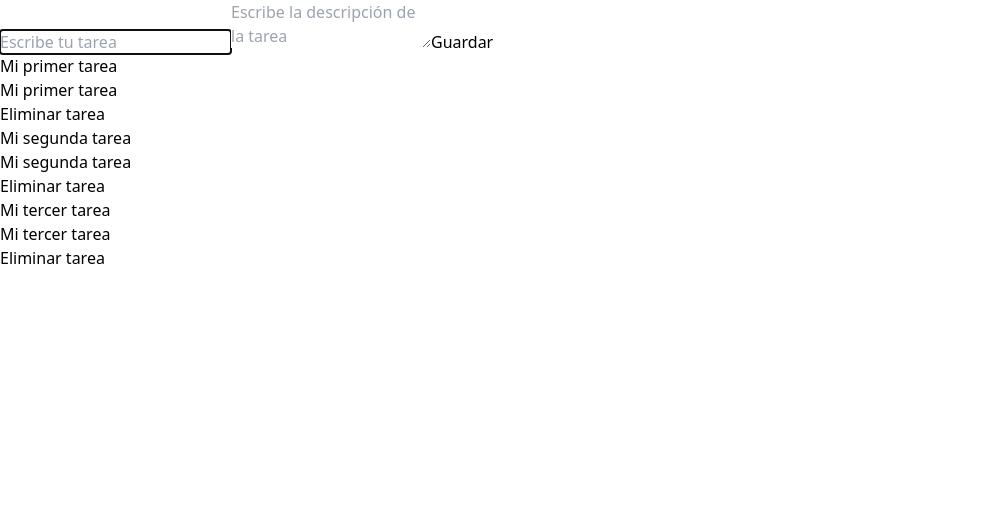
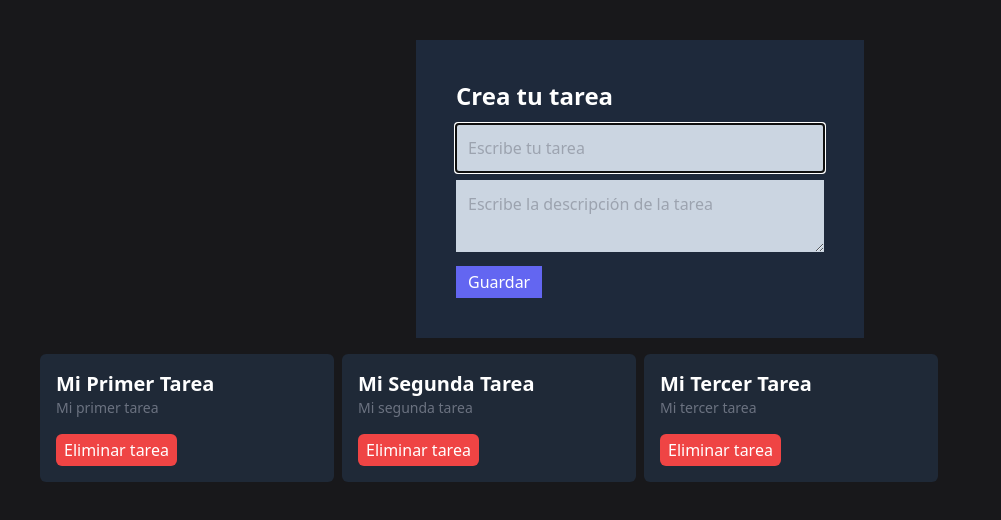
Before and after one commit to Alquimista-07/CursoDeReactjsDesdeCeroParaPrincipiantes2022, a React (Vite) app in the folder react-task-vite-application/: page / in a window 1280 px wide. Shown: the top 520 px of the page, without its empty margins (0-1001 px from the left). Built offline with nearby package versions, Linux system fonts and the light colour scheme.

Commit message:
25. TailwindCSS

```diff
--- a/react-task-vite-application/src/App.jsx
+++ b/react-task-vite-application/src/App.jsx
@@ -4,10 +4,12 @@
 function App() {
 
   return (
-    <>
-      <TaskForm/>
-      <Tasklist/>
-    </>
+    <main className='bg-zinc-900 h-screen'>
+      <div className='container mx-auto p-10'>
+        <TaskForm/>
+        <Tasklist/>
+      </div>
+    </main>
   )
 }
 
--- a/react-task-vite-application/src/components/TaskCard.jsx
+++ b/react-task-vite-application/src/components/TaskCard.jsx
@@ -16,10 +16,11 @@
   const { deleteTask } = useContext(TaskContext);
 
   return (
-    <div>
-      <h1>{task.title}</h1>
-      <p>{task.description}</p>
-      <button onClick={() => deleteTask(task.id)}>
+    <div className='bg-gray-800 text-white p-4 rounded-md'>
+      <h1 className='text-xl font-bold capitalize'>{task.title}</h1>
+      <p className='text-gray-500 text-sm'>{task.description}</p>
+      <button
+        onClick={() => deleteTask(task.id)} className='bg-red-500 px-2 py-1 rounded-md mt-4 hover:bg-red-400'>
         Eliminar tarea
       </button>
     </div>
--- a/react-task-vite-application/src/components/TaskForm.jsx
+++ b/react-task-vite-application/src/components/TaskForm.jsx
@@ -1,11 +1,10 @@
-import { useState, useContext } from "react"
+import { useState, useContext } from "react";
 
 // Ahora vamos a importar el nombre del TaskContext y que fue como lo nombreamos
 // y adicionalmente para poder usar el contexto importamos desde React el useContext
-import { TaskContext } from '../context/TaskContext';
+import { TaskContext } from "../context/TaskContext";
 
 function TaskForm() {
-
   const [title, setTitle] = useState("");
   const [description, setDescription] = useState("");
 
@@ -16,36 +15,41 @@
 
   const handleSubmit = (ev) => {
     // Evitamos el comportamiento por defecto para que al llamar el evento submit no recargue
-        ev.preventDefault()
+    ev.preventDefault();
 
     // Le pasamos un objeto que tiene un titulo y una descripción
     createTask({
       title,
-            description
+      description,
     });
 
     // Limpiamos los valores de los campos luego de crear la tarea
-        setTitle('');
-        setDescription('');
+    setTitle("");
+    setDescription("");
+  };
+
+  return (
+    <div className="max-w-md mx-auto">
+      <form onSubmit={handleSubmit} className="bg-slate-800 p-10 mb-4">
+        {/* Le pasamos el valor del value al input y textarea para que cuando se actualice el estado se refleje de la misma forma */}
+        <h1 className="text-2xl font-bold text-white mb-3">Crea tu tarea</h1>
+        <input
+          placeholder="Escribe tu tarea"
+          onChange={(ev) => setTitle(ev.target.value)}
+          value={title}
+          className="bg-slate-300 p-3 w-full mb-2"
+          autoFocus
+        />
+        <textarea
+          placeholder="Escribe la descripción de la tarea"
+          onChange={(ev) => setDescription(ev.target.value)}
+          className="bg-slate-300 p-3 w-full mb-2"
+          value={description}
+        ></textarea>
+        <button className="bg-indigo-500 px-3 py-1 text-white">Guardar</button>
+      </form>
+    </div>
+  );
 }
 
-    return (
-        <form onSubmit={handleSubmit}>
-            {/* Le pasamos el valor del value al input y textarea para que cuando se actualice el estado se refleje de la misma forma */}
-            <input placeholder="Escribe tu tarea"
-                onChange={(ev) => setTitle(ev.target.value)}
-                value={title}
-                autoFocus
-            />
-            <textarea placeholder="Escribe la descripción de la tarea"
-                onChange={(ev) => setDescription(ev.target.value)}
-                value={description}>
-            </textarea>
-            <button>
-                Guardar
-            </button>
-        </form>
-  )
-}
-
-export default TaskForm
+export default TaskForm;
--- a/react-task-vite-application/src/components/Tasklist.jsx
+++ b/react-task-vite-application/src/components/Tasklist.jsx
@@ -14,11 +14,11 @@
 
     // Validamos
     if(tasks.length === 0){
-        return <h1>No hay tareas aún!</h1>
+        return <h1 className='text-white text-4xl font-bold text-center'>No hay tareas aún!</h1>
     }
 
     return (
-        <div>
+        <div className='grid grid-cols-4 gap-2'>
             {tasks.map((task) => (
                 <TaskCard key={task.id} task={task}/>
             ))}
```
Lines whose indentation alone changed are shown as unchanged.
